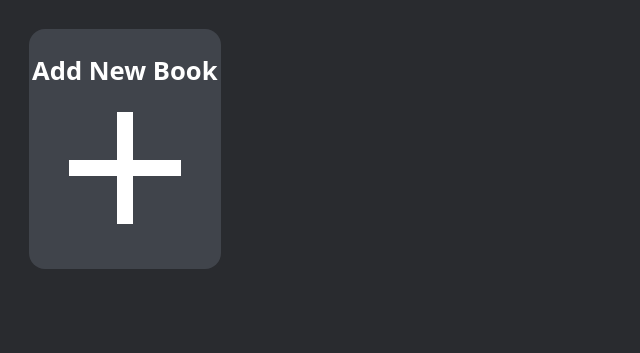
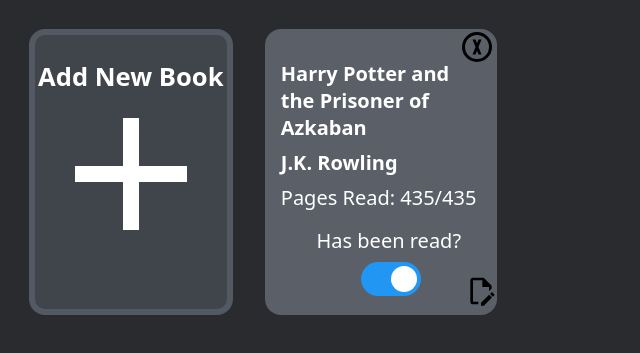
Before and after one commit to ghopkins3/JavaScript-Library, a plain HTML site: page index.html in a window 1280 px wide. Shown: the part 99-452 px from the top of the page, without its empty margins (0-640 px from the left). Drawn offline with Linux system fonts and the light colour scheme.

Commit message:
Local storage add

```diff
--- a/index.html
+++ b/index.html
@@ -31,13 +31,13 @@
                 <div class="book">
                     <img src="images/alpha-x-circle-outline.svg" id="delete" alt="Delete Icon">
                     <div class="title">
-                        <p>Title: <span class="book-title"></span></p>
+                        <p><span class="book-title"></span></p>
                     </div>
                     <div class="author">
-                        <p>Author: <span class="book-author"></span></p>
+                        <p><span class="book-author"></span></p>
                     </div>
                     <div class="pages">
-                        <p>Pages: <span class="book-pages"></span></p>
+                        <p>Pages Read: <span class="book-pages"></span></p>
                     </div>
                     <div class="has-read">
                         <p>Has been read?</p>
--- a/library.js
+++ b/library.js
@@ -21,7 +21,20 @@ const editTotalPagesField = document.getElementById("edit-total-pages-field");
 const editHasReadCheck = document.getElementById("edit-checkbox");
 let bookToEdit;
 let bookIDCounter = 0;
-let myLibrary = [];
+let myLibrary = JSON.parse(localStorage.getItem("library")) || [];
+
+if(myLibrary.length === 0) {
+    myLibrary.push({
+        title: "Harry Potter and the Prisoner of Azkaban",
+        author: "J.K. Rowling",
+        pagesRead: "435",
+        totalPages: "435",
+        hasRead: true,
+    });
+}
+
+loadLibraryFromStorage();
+displayBooks();
 
 document.addEventListener("click", (event) => {
     if(event.target.id === "delete") {
@@ -235,11 +248,17 @@ class Book {
 function addBookToLibrary(title, author, totalPages, pagesRead, readStatus) {
     let book = new Book(title, author, totalPages, pagesRead, readStatus);
     myLibrary.push(book);
+    localStorage.setItem("library", JSON.stringify(myLibrary));
+}
+
+function loadLibraryFromStorage() {
+    console.log(JSON.parse(localStorage.getItem("library")));
 }
 
 function removeBookFromLibrary(event) {
     const booktoDelete = event.target.closest("div").id;
     myLibrary = myLibrary.filter(book => book.id !== booktoDelete);
+    localStorage.setItem("library", JSON.stringify(myLibrary));
     document.getElementById(booktoDelete).remove();
 
     if(myLibrary.length === 0) {
--- a/styles.css
+++ b/styles.css
@@ -49,7 +49,6 @@ body {
     gap: 2rem;
 }
 
-/* TODO add shadow */
 .new-book {
     display: flex;
     flex-direction: column;
@@ -60,6 +59,7 @@ body {
     -webkit-user-select: none;
     -ms-user-select: none;
     user-select: none;
+    border: 6px solid #535962;
 }
 
 .new-book-header {
@@ -78,6 +78,7 @@ body {
     transform: scale(1.1);
     transition: 0.25s ease-in;
     opacity: 90%;
+    box-shadow: 0px 0px 5px 2px;
     cursor:pointer;
 }
 
@@ -89,7 +90,8 @@ body {
 .book {
     display: flex;
     flex-direction: column;
-    background-color: grey;
+    background-color: #5a5f68;
+    color: white;
     transition: 0.25s ease-out;
     border-radius: 1rem;
     -webkit-user-select: none;
@@ -106,18 +108,24 @@ body {
 #delete:hover {
     opacity: 50%;
     cursor: pointer;
+    transform: scale(1.1);
 }
 
 .title {
     text-align: start;
     font-size: 1.25rem;
+    font-weight: 600;
     padding-left: 1rem;
+    padding-right: 1rem;
 }
 
 .author {
     text-align: start;
     font-size: 1.25rem;
+    font-weight: 600;
+    font-style: ;
     padding-left: 1rem;
+    padding-right: 1rem;
     margin-top: 0.5rem;
 }
 
@@ -154,6 +162,7 @@ body {
 .read-switch > img:hover {
     opacity: 50%;
     cursor: pointer;
+    transform: scale(1.1);
 }
 
 .switch {
```
